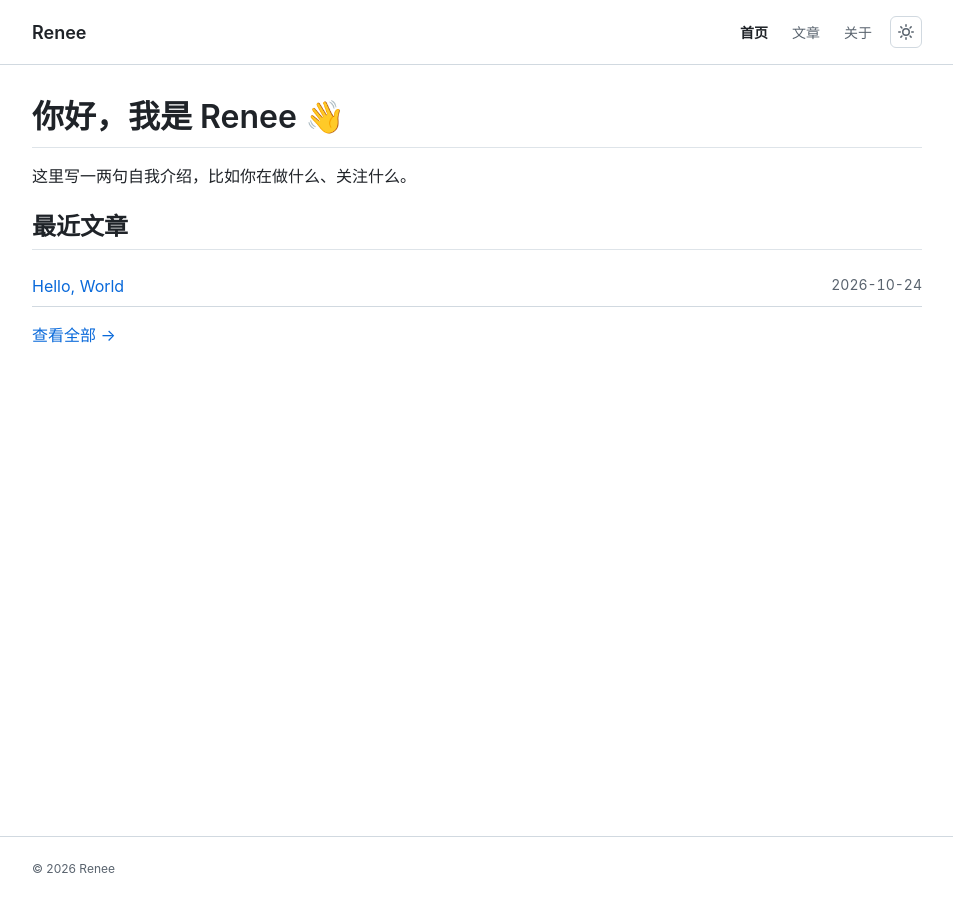
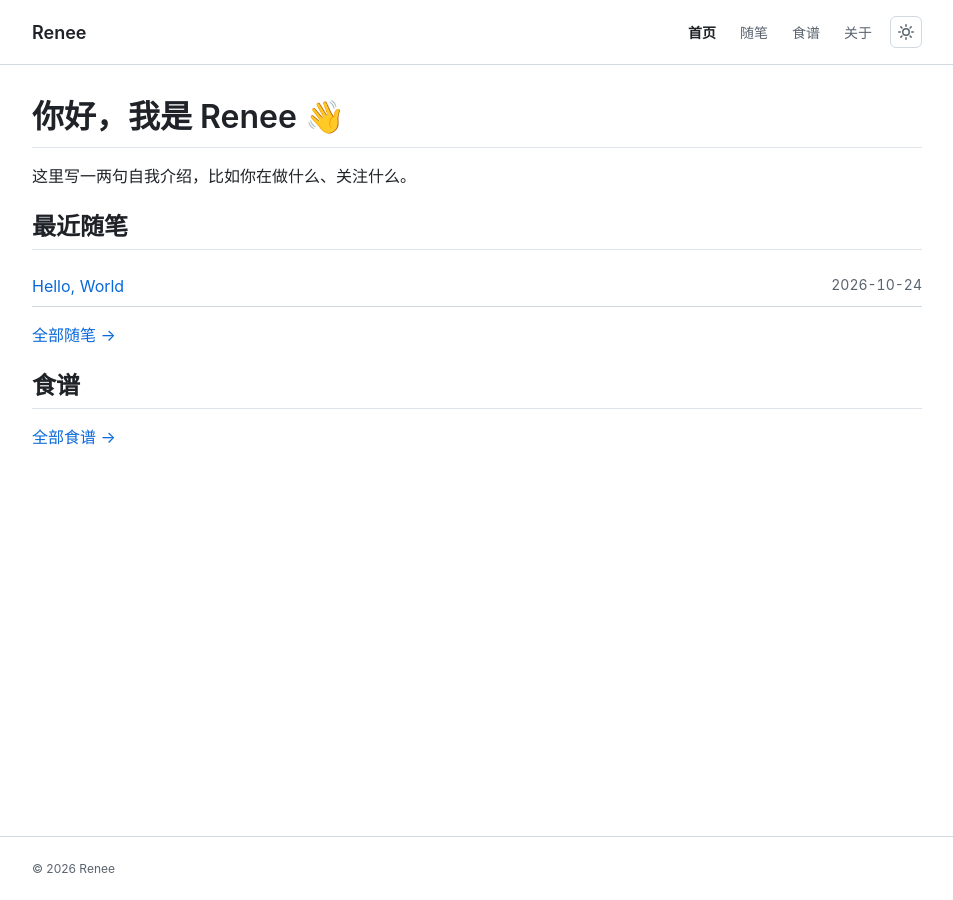
Before and after one commit to reneezhu/reneezhu.github.io, a Jekyll site: the page built from index.md, in a window 1280 px wide. Shown: the whole page, without its empty margins (163-1116 px from the left). Built offline with Jekyll 4.4.1, drawn with Linux system fonts in a browser that asks for light colours; nearby versions of some CDN libraries.

Commit message:
Add recipes section and nav

```diff
--- a/_config.yml
+++ b/_config.yml
@@ -10,16 +10,24 @@ kramdown:
 
 permalink: /posts/:year/:month/:title/
 
+collections:
+  recipes:
+    output: true
+    permalink: /recipes/:name/
+
 defaults:
   - scope: { path: "" }
     values: { layout: default }
   - scope: { path: "", type: posts }
     values: { layout: post }
+  - scope: { path: "", type: recipes }
+    values: { layout: recipe }
 
 # 顶部导航，按需增删
 nav:
   - { title: 首页, url: / }
-  - { title: 文章, url: /posts/ }
+  - { title: 随笔, url: /posts/ }
+  - { title: 食谱, url: /recipes/ }
   - { title: 关于, url: /about/ }
 
 exclude:
--- a/index.md
+++ b/index.md
@@ -6,7 +6,7 @@ title: 首页
 
 这里写一两句自我介绍，比如你在做什么、关注什么。
 
-## 最近文章
+## 最近随笔
 
 <ul class="post-list">
 {% for post in site.posts limit:5 %}
@@ -14,4 +14,14 @@ title: 首页
 {% endfor %}
 </ul>
 
-[查看全部 →](/posts/)
+[全部随笔 →](/posts/)
+
+## 食谱
+
+<ul class="post-list">
+{% for r in site.recipes limit:5 %}
+  <li><a href="{{ r.url | relative_url }}">{{ r.title }}</a><time>{{ r.pan }}</time></li>
+{% endfor %}
+</ul>
+
+[全部食谱 →](/recipes/)
```
Also changed, not shown: recipes.md (added, +21 -0 lines).
